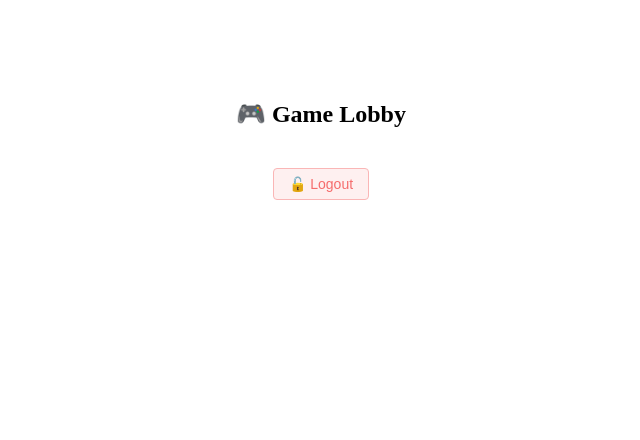
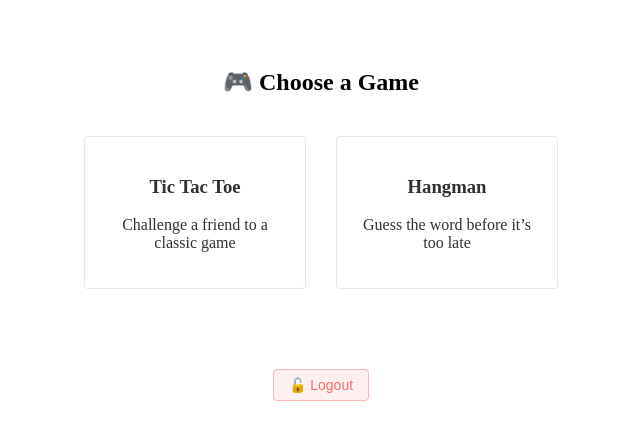
Before and after one commit to Aleksandar30/GameRoom, a Vue app in the folder frontend/: page /lobby in a window 1280 px wide. Shown: the top 440 px of the page, without its empty margins (319-959 px from the left). Built offline with nearby package versions, Linux system fonts and the light colour scheme; no server answers.

Commit message:
Zapoceta izmena za dodeljivanje logike igranja i pronalazenja partije

```diff
--- a/frontend/src/router/index.ts
+++ b/frontend/src/router/index.ts
@@ -4,6 +4,7 @@ import Login from '../views/Login.vue'
 import Register from '../views/Register.vue'
 import GameLobby from '../views/GameLobby.vue'
 import type { NavigationGuardNext, RouteLocationNormalized } from 'vue-router'
+import GameRoom from '../views/GameRoom.vue'
 
 // Helper function to check if user is logged in
 function isAuthenticated(): boolean {
@@ -32,6 +33,14 @@ const routes = [
     {
         path: '/lobby',
         component: GameLobby,
+    },
+    {
+        path: '/room/:game',
+        component: GameRoom,
+        beforeEnter: (_to: RouteLocationNormalized, _from: RouteLocationNormalized, next: NavigationGuardNext) => {
+            const user = sessionStorage.getItem('user') || sessionStorage.getItem('guestUser')
+            user ? next() : next('/login')
+        }
     }
 ]
 
--- a/frontend/src/views/GameLobby.vue
+++ b/frontend/src/views/GameLobby.vue
@@ -1,8 +1,22 @@
 <template>
-    <div class="lobby">
-        <h2>🎮 Game Lobby</h2>
+    <div class="game-hub">
+        <h2>🎮 Choose a Game</h2>
 
-        <el-button type="danger" plain @click="logout">
+        <div class="game-grid">
+            <el-card class="game-card" shadow="hover" @click="goToRoom('tictactoe')">
+                <h3>Tic Tac Toe</h3>
+                <p>Challenge a friend to a classic game</p>
+            </el-card>
+
+            <el-card class="game-card" shadow="hover" @click="goToRoom('hangman')">
+                <h3>Hangman</h3>
+                <p>Guess the word before it’s too late</p>
+            </el-card>
+
+            <!-- More games here later -->
+        </div>
+
+        <el-button type="danger" plain @click="logout" class="logout-btn">
             🔓 Logout
         </el-button>
     </div>
@@ -13,6 +27,10 @@ import { useRouter } from 'vue-router'
 
 const router = useRouter()
 
+function goToRoom(game: string) {
+    router.push(`/room/${game}`)
+}
+
 function logout() {
     sessionStorage.removeItem('user')
     sessionStorage.removeItem('guestUser')
@@ -21,12 +39,31 @@ function logout() {
 </script>
 
 <style scoped>
-.lobby {
+.game-hub {
+    padding: 40px;
     text-align: center;
-    margin-top: 100px;
 }
 
-.el-button {
-    margin-top: 20px;
+.game-grid {
+    display: flex;
+    justify-content: center;
+    gap: 30px;
+    flex-wrap: wrap;
+    margin: 40px auto;
+    max-width: 800px;
+}
+
+.game-card {
+    width: 220px;
+    cursor: pointer;
+    transition: transform 0.2s;
+}
+
+.game-card:hover {
+    transform: translateY(-5px);
+}
+
+.logout-btn {
+    margin-top: 40px;
 }
 </style>
--- /dev/null
+++ b/frontend/src/views/GameRoom.vue
@@ -0,0 +1,79 @@
+<template>
+    <div class="lobby">
+        <h2>{{ gameTitle }} Lobby</h2>
+
+        <div class="chat">
+            <div v-for="(msg, i) in messages" :key="i">{{ msg }}</div>
+        </div>
+
+        <el-input v-model="newMessage" placeholder="Say something..." @keyup.enter="sendMessage" class="chat-input" />
+        <el-button @click="sendMessage">Send</el-button>
+
+        <el-divider />
+
+        <el-button type="primary" @click="findMatch">
+            🎯 Find Match
+        </el-button>
+    </div>
+</template>
+
+<script lang="ts" setup>
+import { ref, onMounted } from 'vue'
+import { useRoute, useRouter } from 'vue-router'
+import { io, Socket } from 'socket.io-client'
+
+const route = useRoute()
+const router = useRouter()
+
+const game = route.params.game as string
+const gameTitle = game.charAt(0).toUpperCase() + game.slice(1)
+
+const socket: Socket = io('http://localhost:3000')
+
+const messages = ref<string[]>([])
+const newMessage = ref('')
+
+onMounted(() => {
+    socket.emit('joinGameLobby', game)
+
+    socket.on('lobbyChat', ({ userId, message }) => {
+        messages.value.push(`💬 ${userId}: ${message}`)
+    })
+
+    socket.on('matchFound', ({ room }) => {
+        router.push(`/match/${room}`)
+    })
+})
+
+function sendMessage() {
+    if (!newMessage.value.trim()) return
+    socket.emit('chat:lobby', { game, message: newMessage.value })
+    newMessage.value = ''
+}
+
+function findMatch() {
+    socket.emit('findMatch', game)
+}
+</script>
+
+<style scoped>
+.lobby {
+    max-width: 800px;
+    margin: 40px auto;
+    padding: 20px;
+    text-align: center;
+}
+
+.chat {
+    height: 250px;
+    overflow-y: auto;
+    border: 1px solid #ccc;
+    padding: 10px;
+    margin-bottom: 10px;
+}
+
+.chat-input {
+    width: 100%;
+    margin: 10px 0;
+}
+</style>
```
Also changed, not shown: 1 other file (tests, documents, lock files or other folders).
